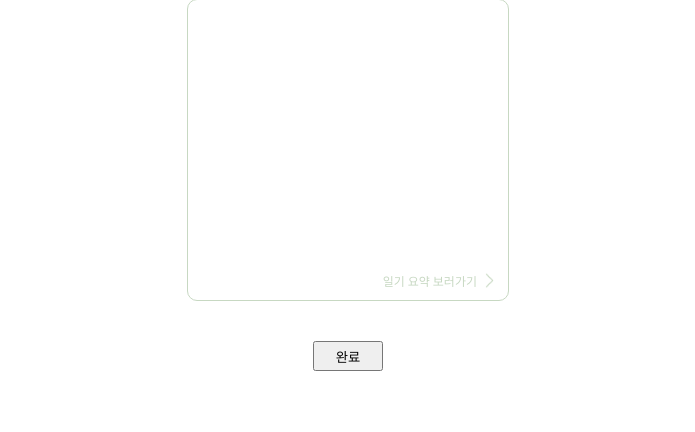
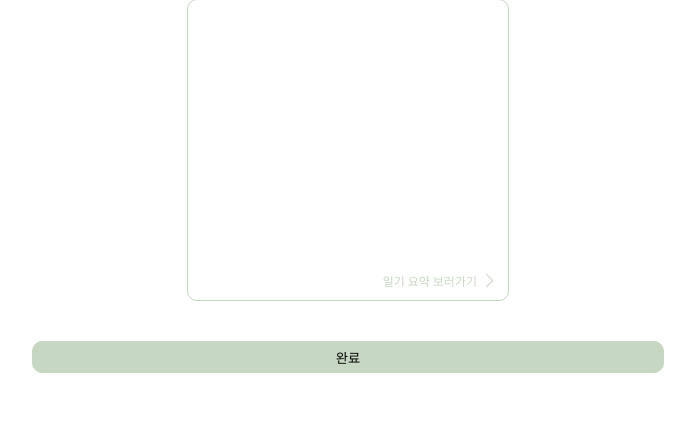
Before and after one commit to lseongmi/python-project, a Python web app: template templates/emotion.html in a window 1280 px wide. Shown: the part 368-800 px from the top of the page, without its empty margins (292-987 px from the left). Run offline with Jinja, Linux system fonts and the light colour scheme; the template is opened without the code that fills it, so the values that code supplies are empty.

Commit message:
Fix: emotion 일기 텍스트 입력 안할 시 경고

```diff
--- a/static/css/emotion.css
+++ b/static/css/emotion.css
@@ -39,6 +39,14 @@ p {
     text-align: center;
     font-family: Pretendard;
     font-size: 15px;
+}
+
+#save-button {
+    width: 50%;
+    background-color: #C7D8C2;
+    border: 1px solid #C7D8C2;
+    border-radius: 10px;
+    height: 2rem;
 }
 
 
--- a/static/js/emotion.js
+++ b/static/js/emotion.js
@@ -31,12 +31,18 @@ function getLoggedInUser() {
 }
 
 function submitDiary() {
-    const diaryText = document.querySelector(".write").innerText; // 작성된 일기 내용 가져오기
+    const diaryText = document.querySelector(".write").innerText.trim(); // 작성된 일기 내용 가져오기 (공백 제거)
     const date = getCurrentDate();
 
     // 감정이 선택되지 않은 경우 경고
     if (!selectedEmotion) {
         alert("감정을 선택해주세요!");
+        return;
+    }
+
+    // 일기 내용이 비어 있는 경우 경고
+    if (!diaryText) {
+        alert("일기 내용을 작성해주세요!");
         return;
     }
 
--- a/userinfo.json
+++ b/userinfo.json
@@ -1 +1 @@
-{"users": [{"user": "seongmi0430", "password": "seongmi0430", "diaries": [{"date": "2024\ub144 11\uc6d4 16\uc77c", "emotion": "\ud83d\ude0a", "diary": "I felt good today because the project was finished"}], "schedules": [{"schedule": "\uc218\ud559 \uc218\ud589\ud3c9\uac00", "time": "16:55", "date": "2024\ub144 11\uc6d4 28\uc77c", "completed": true}, {"schedule": "\u3147\u3147", "time": "15:56", "date": "2024\ub144 11\uc6d4 28\uc77c", "completed": true}, {"schedule": "\uc218\ud559\uacf5\ubd80\ud558\uae30", "time": "14:45", "date": "2024\ub144 12\uc6d4 5\uc77c", "completed": true}]}]}
+{"users": [{"user": "seongmi0430", "password": "seongmi0430", "diaries": [{"date": "2024\ub144 11\uc6d4 16\uc77c", "emotion": "\ud83d\ude0a", "diary": "I felt good today because the project was finished"}, {"date": "2024\ub144 12\uc6d4 5\uc77c", "emotion": "\ud83d\ude0a", "diary": "I was happy today. Because the performance evaluation has been completed."}, {"date": "2024\ub144 12\uc6d4 5\uc77c", "emotion": "\ud83d\ude0a", "diary": "I was happy today. Because the performance evaluation has been completed."}], "schedules": [{"schedule": "\uc218\ud559 \uc218\ud589\ud3c9\uac00", "time": "16:55", "date": "2024\ub144 11\uc6d4 28\uc77c", "completed": true}, {"schedule": "\u3147\u3147", "time": "15:56", "date": "2024\ub144 11\uc6d4 28\uc77c", "completed": true}, {"schedule": "\uc218\ud559\uacf5\ubd80\ud558\uae30", "time": "14:45", "date": "2024\ub144 12\uc6d4 5\uc77c", "completed": true}, {"schedule": "\uc601\uc5b4 \uacf5\ubd80\ud558\uae30", "time": "16:30", "date": "2024\ub144 12\uc6d4 5\uc77c", "completed": false}]}]}
```
